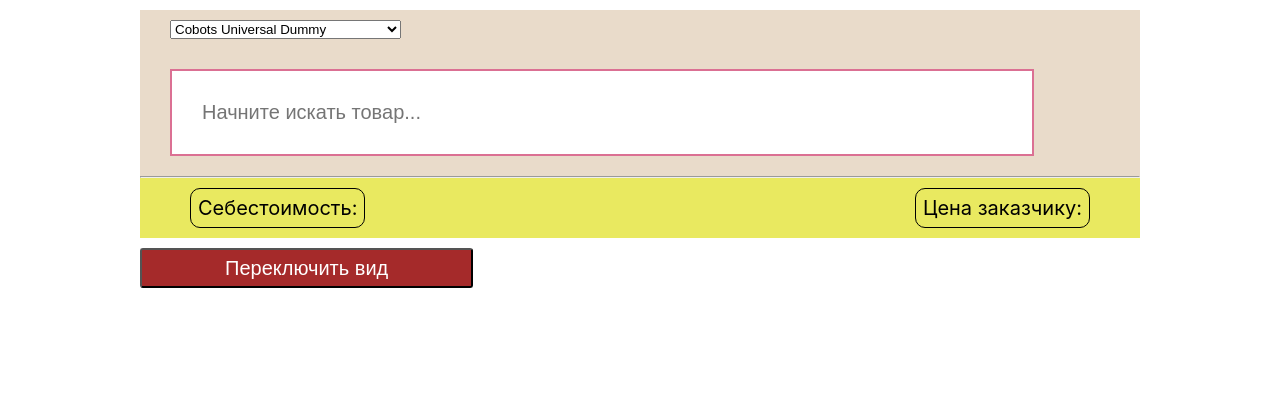
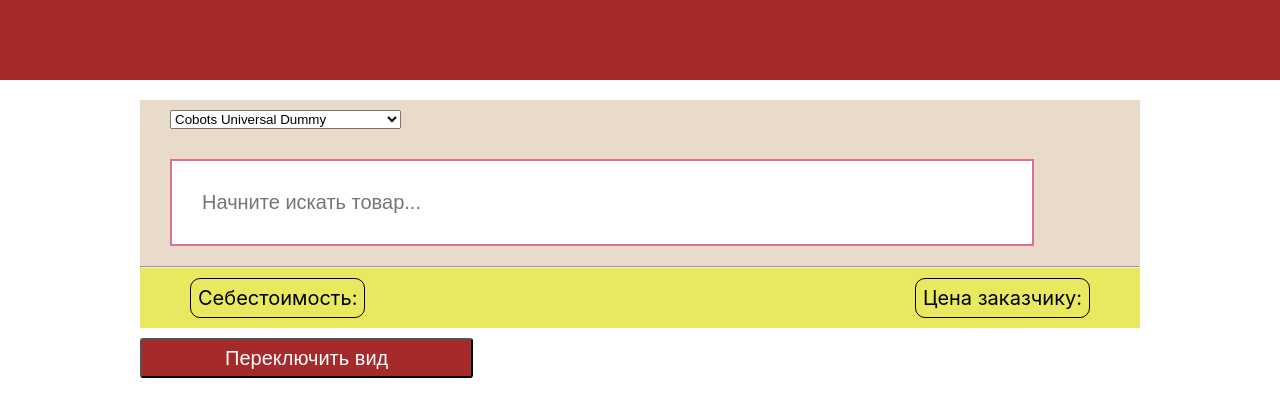
Before and after one commit to kp-app/kp-app-frontend, a React (Vite) app in the folder frontend/: page / in a window 1280 px wide. Shown: the top 416 px of the page. Built offline with nearby package versions, Linux system fonts and the light colour scheme.

Commit message:
add sticky header

```diff
--- a/frontend/src/main.jsx
+++ b/frontend/src/main.jsx
@@ -1,12 +1,24 @@
 import ReactDOM from 'react-dom'
 import './index.css'
 import App from './App'
-import { Provider } from 'react-redux'
+import {Provider} from 'react-redux'
 import store from './app/store'
+import styled from "styled-components";
+
+const StickyHeader = styled.header`
+  display: block;
+  position: sticky;
+  top: 0;
+  width: 100%;
+  background-color: var(--solid-button-primary-color);
+  height: 80px;
+  margin-bottom: 10px;
+`
 
 ReactDOM.render(
-  <Provider store={store}>
-    <App />
-  </Provider>,
-  document.getElementById('root')
+    <Provider store={store}>
+        <StickyHeader/>
+        <App/>
+    </Provider>,
+    document.getElementById('root')
 )
```
